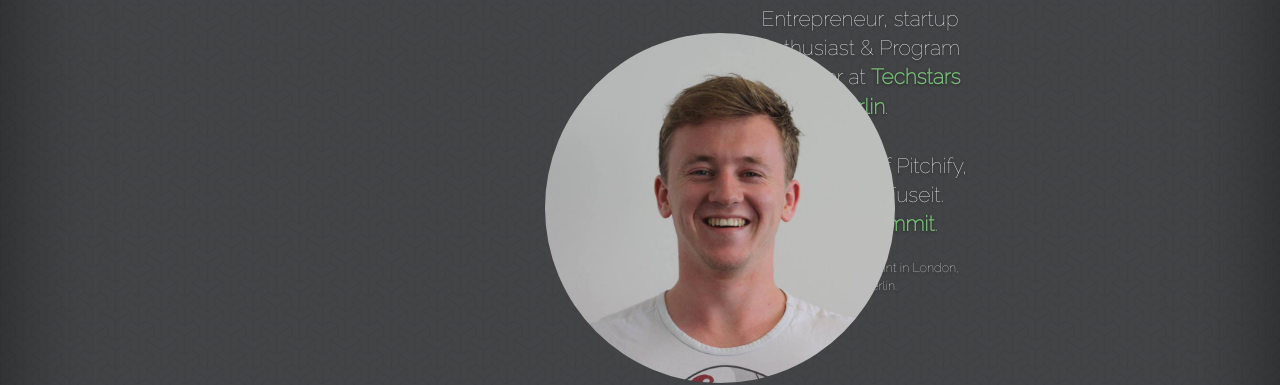
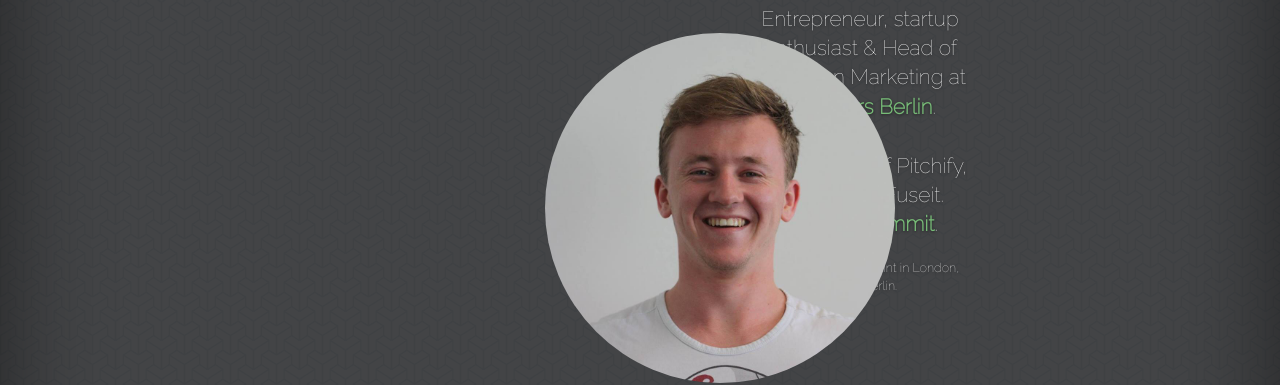
Before and after one commit to dalynewspaper/dalynewspaper.github.io, a plain HTML site: page index.html in a window 1280 px wide. Shown: the part 215-600 px from the top of the page. Drawn offline with Linux system fonts and the light colour scheme; files that its build step writes are made by us from their sources; a script that the page names is missing.

Commit message:
Update index.html

```diff
--- a/index.html
+++ b/index.html
@@ -60,7 +60,7 @@
                 </div>
 
                   <h1 class="cover-heading">Brian Daly</h1>
-                  <p class="lead"> Entrepreneur, startup enthusiast &amp Program Manager at <a href="http://www.techstars.com/program/locations/berlin/" target="blank">Techstars Berlin</a>. </br> </br> Co-Founder of Pitchify, Founder of Fuseit. </br>Ex <a href="http://www.websummit.net" target="blank">Web Summit</a>. </br>
+                  <p class="lead"> Entrepreneur, startup enthusiast &amp Head of European Marketing at <a href="http://www.techstars.com/program/locations/berlin/" target="blank">Techstars Berlin</a>. </br> </br> Co-Founder of Pitchify, Founder of Fuseit. </br>Ex <a href="http://www.websummit.net" target="blank">Web Summit</a>. </br>
                   <p>Dublin grown, short stint in London, now in Berlin.</p>
                   <p class="lead">
 
```
